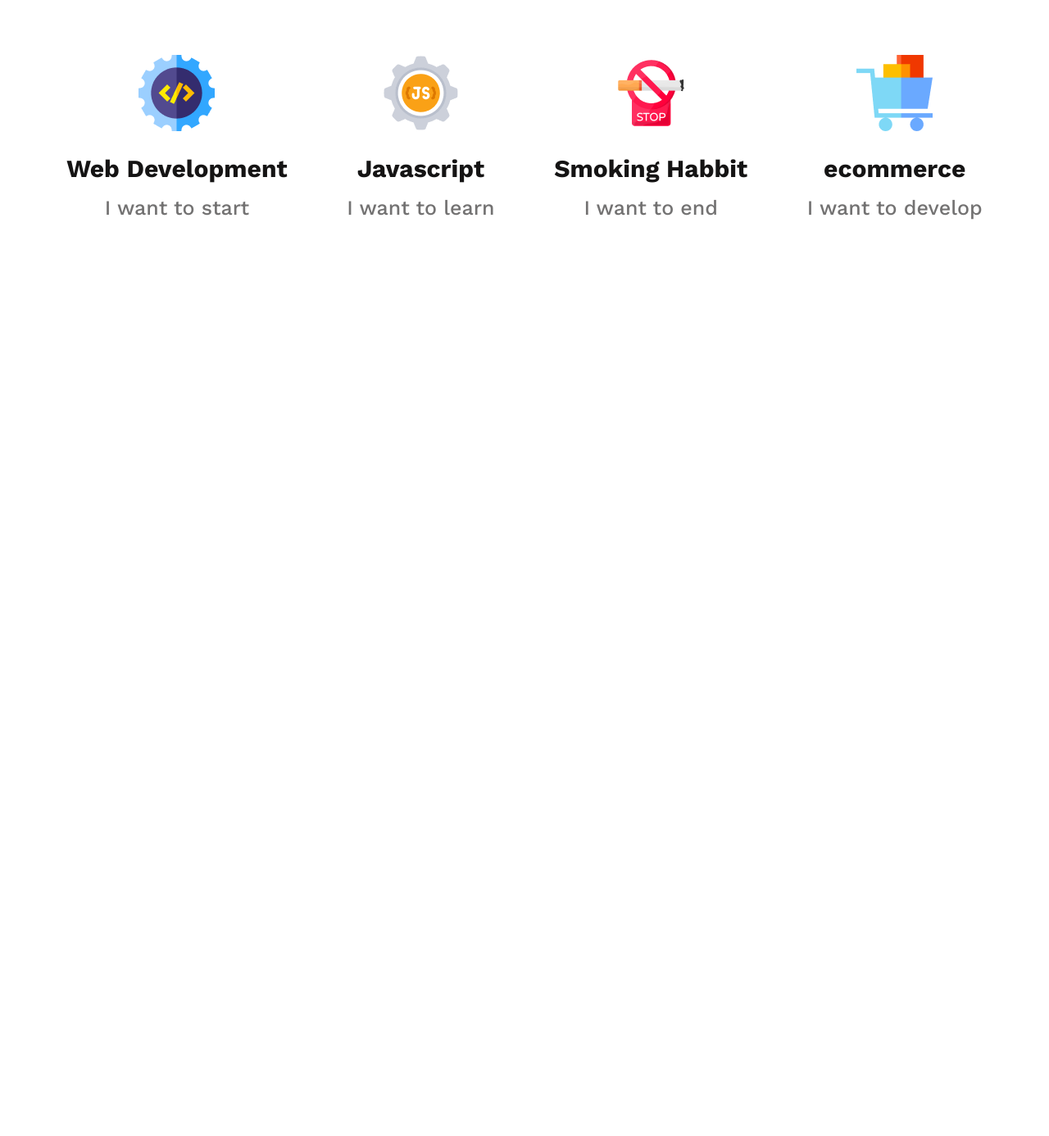
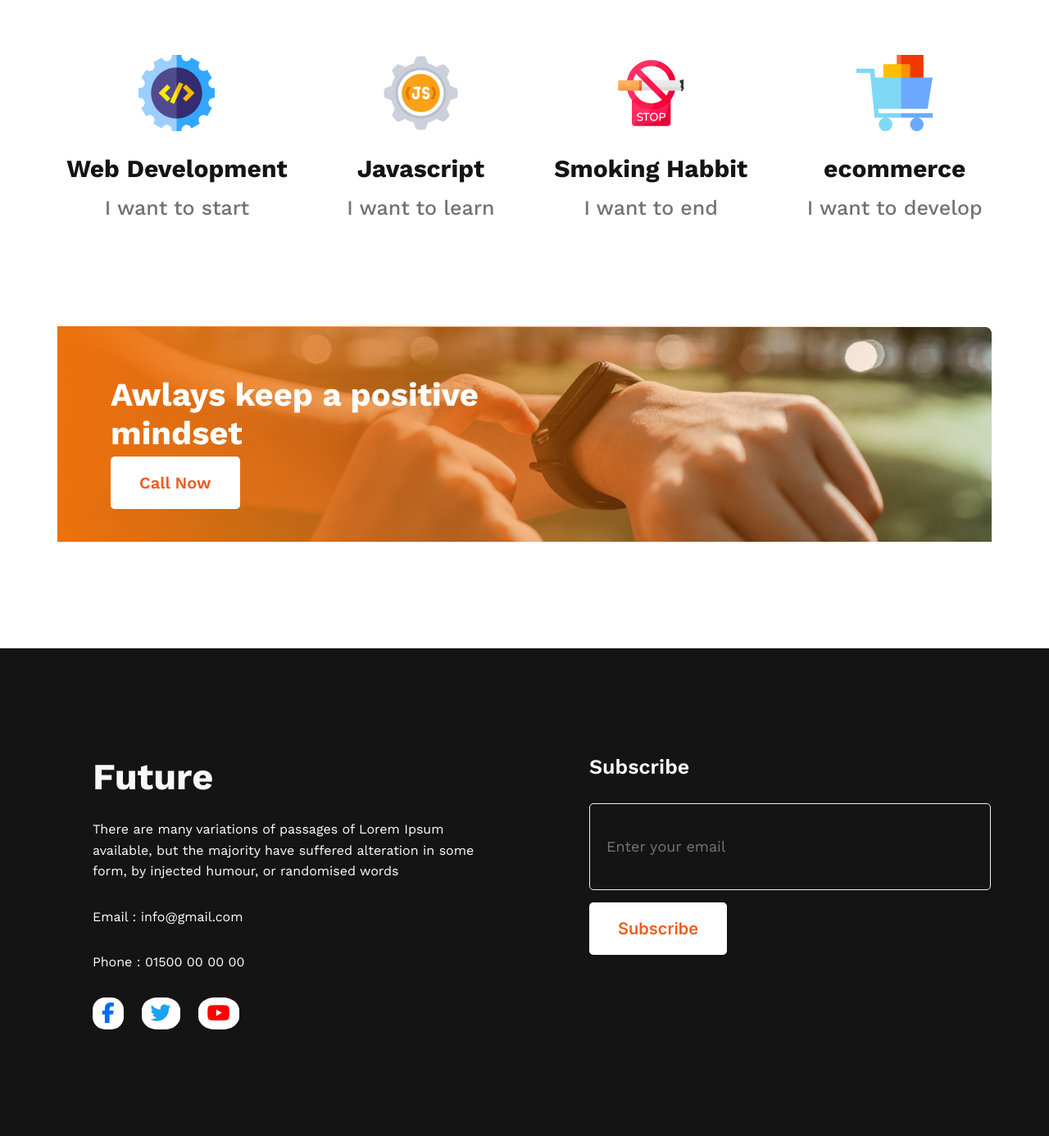
Before and after one commit to rubayedhasan/new-year-new-me-website, a plain HTML site: page index.html in a window 1280 px wide. Shown: the part 1795-3181 px from the top of the page at 82% size. Before the commit the page ends 2063 px from the top, so only its background shows below. Drawn offline with nearby package versions, Linux system fonts and the light colour scheme.

Commit message:
adding gradient-image section and footer section

```diff
--- a/css/index.css
+++ b/css/index.css
@@ -23,9 +23,19 @@ li{
 .description{
     color: #444343;
     margin: 25px 0 30px;
-    /* font-family: 'Inter', sans-serif; */
     font-family: 'Work Sans', sans-serif;
     line-height: 1.6;
+}
+
+.common-btn{
+    color:#F15B22;
+    font-size: 20px;
+    font-weight: 600;
+    font-family: 'Work Sans', sans-serif;
+    padding: 20px 35px;
+    background-color: #fff;
+    border: 0;
+    border-radius: 5px;
 }
 
 /* header section styles */
@@ -119,3 +129,99 @@ header{
     font-weight: 500;
     font-family: 'Work Sans', sans-serif;
 }
+
+/* gradient-image section styles */
+.gradient-image{
+    background-image:url(../images/watch.png);
+    background-repeat: no-repeat;
+    background-size: cover;
+    margin: 130px 0;
+}
+
+.gradient-color{
+    background: linear-gradient(to right ,rgb(236, 113, 12),
+     rgba(0, 0, 0, 0));
+    padding: 60px 65px;
+}
+
+.gradient-image h1{
+    color:#fff;
+    font-size: 40px;
+    font-weight: 700px;
+    font-family: 'Work Sans', sans-serif;
+    margin-bottom: 25px;
+}
+
+/* footer section styles */
+footer{
+    background-color: #151414;
+}
+
+.footer-container{
+    display: flex;
+    gap: 55px;
+    justify-content: space-around;
+    padding: 130px 0;
+}
+
+
+.footer-description h3{
+    color: #F8F8F8;
+    font-size: 45px;
+    font-weight: 700;
+    font-family: 'Work Sans', sans-serif;
+}
+
+.footer-description p.description{
+    color: #fff;
+}
+
+.social-icons span{
+    margin-right: 18px;
+}
+
+.fa-brands{
+    font-size: 25px;
+    padding: 7px 11px;
+    background-color: #fff;
+    border-radius: 40%;
+}
+
+.fa-facebook-f{
+    color: #006AFF;
+}
+
+.fa-twitter{
+    color: #1DA1F2;
+}
+
+.fa-youtube{
+    color: #FF0000;
+}
+
+.footer-form form h4{
+    color: #fff;
+    font-size: 25px;
+    font-weight: 600;
+    font-family: 'Work Sans', sans-serif;
+    margin-bottom: 30px;
+}
+
+.footer-form form input[type="email"]{
+    padding: 20px;
+    margin-bottom: 15px;
+    font-size: 18px;
+    font-family: 'Work Sans', sans-serif;
+    color: #F3F3F3;
+    width: 100%;
+    height: 64px;
+    background-color: #151414;
+    border: 1px solid #F3F3F3;
+    border-radius: 5px;
+}
+
+.footer-form form input.common-btn{
+    font-size: 20px;
+    font-weight: 600;
+    font-family: 'Inter', sans-serif;
+}
--- a/index.html
+++ b/index.html
@@ -86,7 +86,49 @@
                 </div>
             </div>
         </section>
+        <!-- gradient-image section  -->
+        <section class="gradient-image">
+            <div class="gradient-color">
+            <h1>Awlays keep a positive <br> mindset</h1>
+            <a href="" class="common-btn">Call Now</a>
+            </div>
+        </section>
     </main>
+    <!-- footer section  -->
+    <footer>
+        <div class="footer-container container">
+            <div class="footer-description">
+                <h3>Future</h3>
+                <p class="description">
+                    There are many variations of passages of Lorem Ipsum  <br> available, but the majority have suffered alteration in some <br> form, by injected humour, or randomised words
+                </p>
+                <p class="description">
+                    Email : info@gmail.com
+                </p>
+                <p class="description">
+                    Phone : 01500 00 00 00
+                </p>
+                <div class="social-icons">
+                    <span>
+                        <i class="fa-brands fa-facebook-f"></i>
+                    </span>
+                    <span>
+                        <i class="fa-brands fa-twitter"></i>
+                    </span>
+                    <span>
+                        <i class="fa-brands fa-youtube"></i>
+                    </span>
+                </div>
+            </div>
+            <div class="footer-form">
+                <form action="">
+                    <h4>Subscribe</h4>
+                    <input type="email" name="" id="" placeholder="Enter your email">
+                    <input type="submit" value="Subscribe" class="common-btn">
+                </form>
+            </div>
+        </div>
+    </footer>
 
 
     <!-- font awesome link  -->
```
